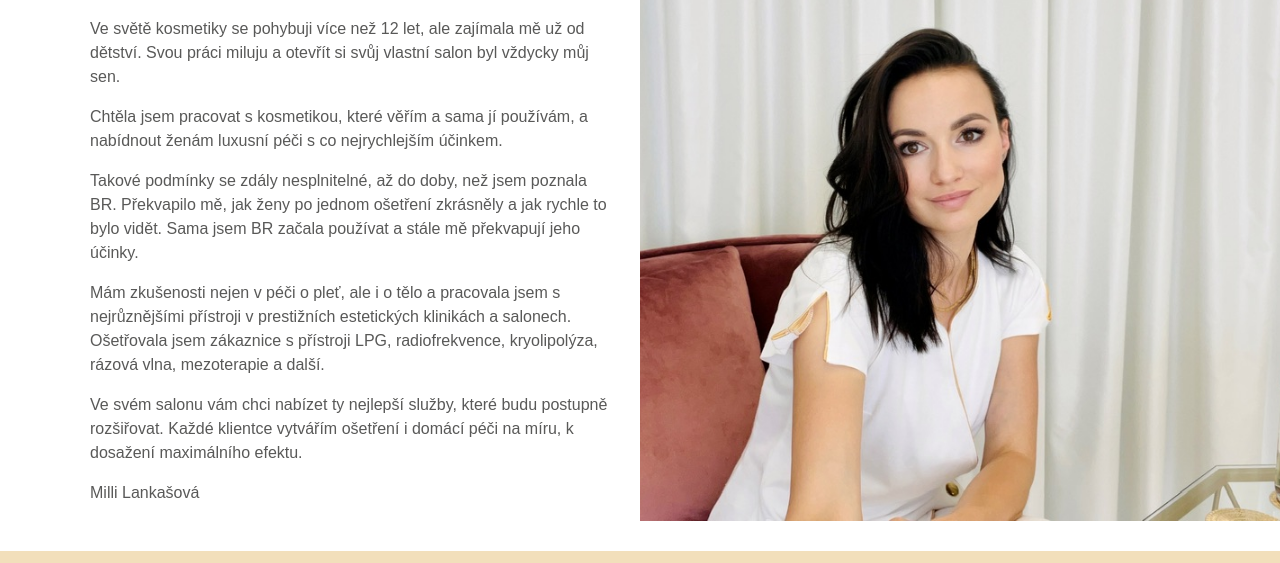
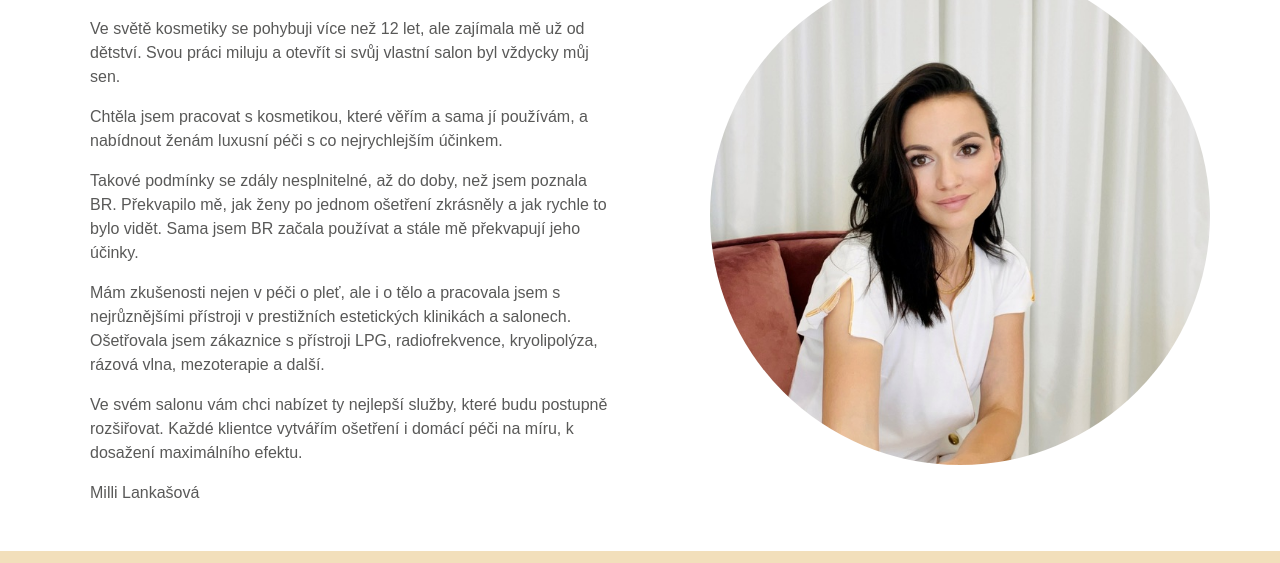
Before and after one commit to Petrasmej/Creation-de-Milli, an Eleventy site: page o-mne.html in a window 1280 px wide. Shown: the part 393-956 px from the top of the page. Built offline with nearby package versions, Linux system fonts and the light colour scheme; Eleventy itself is replaced by a stand-in of ours; files that its build step writes are made by us from their sources; a web font is replaced by a local one.

Commit message:
O mne img

```diff
--- a/scss/style.scss
+++ b/scss/style.scss
@@ -207,14 +207,27 @@ h3 {
 /*******************************
         ABOUT ME
 *******************************/
-.milli {
-    object-fit: cover;
-    width: 50%;
-    height: 50%;
-    border-radius: 50%;
-    margin: 0 auto;
+
+.about__image {
+width: 500px;
+height: 500px;
+border-radius: 50%;
+overflow: hidden;
+position: relative;
+margin: auto;
 }
 
+.milli{
+    width:100%;
+    height:100%;
+    object-fit: cover;
+    position: absolute;
+    top:0;
+    left:0;
+    right:0;
+    bottom:0;
+    margin: auto;
+}
 
 /*******************************
         KONTAKT
```
Also changed, not shown: css/style.css, 1 other file.
